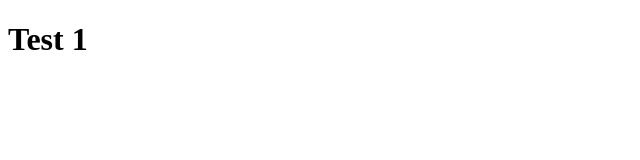
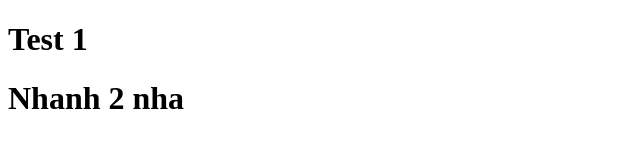
Before and after one commit to HoQuocNam92/Bai3, a plain HTML site: page index.html in a window 1280 px wide. Shown: the whole page, without its empty margins (0-640 px from the left). Drawn offline with Linux system fonts and the light colour scheme.

Commit message:
nhanh 2 nha

```diff
--- a/index.html
+++ b/index.html
@@ -10,6 +10,7 @@
 <body>
     <div class="container">
         <h1>Test 1</h1>
+        <h1>Nhanh 2 nha</h1>
     </div>
 </body>
 
```
